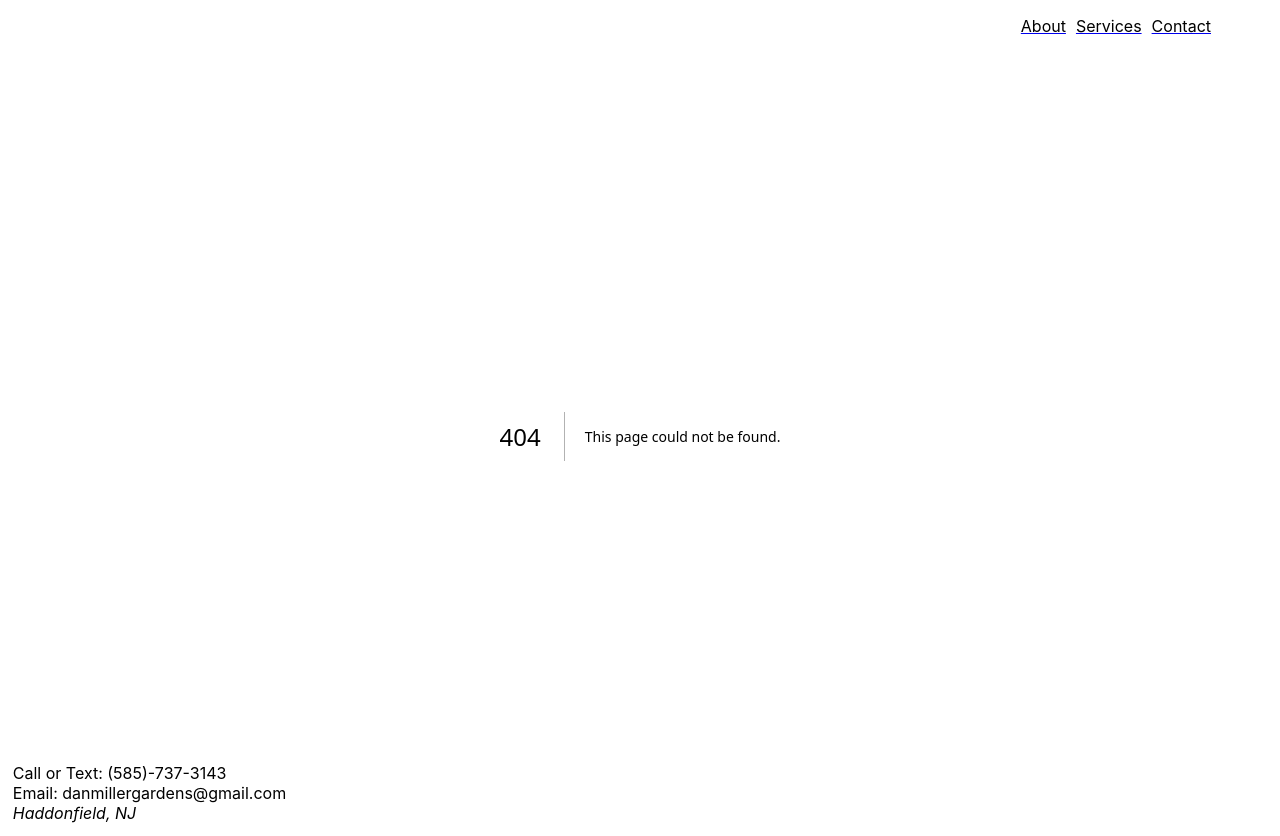
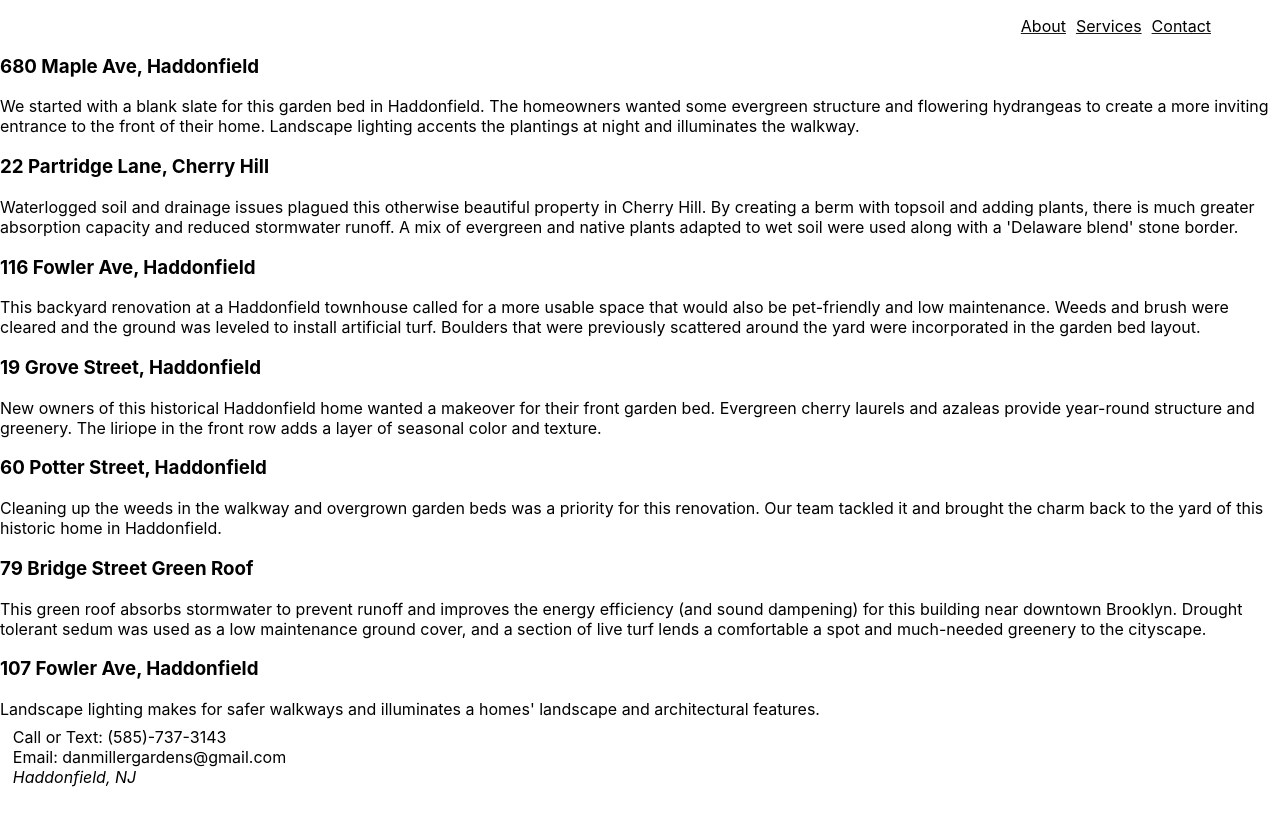
Before and after one commit to craig-mcgowan/dm-gardens-site, a Next.js app: page /projects in a window 1280 px wide. Before the commit this address had no page. After the commit the page ends 800 px from the top, so only its background shows below. Built offline with nearby package versions, Linux system fonts and the light colour scheme.

Commit message:
initial project page set up

```diff
--- /dev/null
+++ b/pages/projects.jsx
@@ -0,0 +1,14 @@
+import projects from "../public/projectData";
+export default function Projects(props) {
+
+  return (
+    <>
+      {projects.map(project => (
+        <div>
+          <h3>{project.address}</h3>
+          <p>{project.description}</p>
+        </div>
+      ))}
+    </>
+  );
+}
--- a/pages/services.jsx
+++ b/pages/services.jsx
@@ -1,6 +1,6 @@
 import Carousel from "../components/Carousel.jsx"
 
-export default function services() {
+export default function Services() {
 
 
   return (
--- /dev/null
+++ b/public/projectData.js
@@ -0,0 +1,40 @@
+const projects = [
+  {
+    address: "680 Maple Ave, Haddonfield",
+    description:
+      "We started with a blank slate for this garden bed in Haddonfield. The homeowners wanted some evergreen structure and flowering hydrangeas to create a more inviting entrance to the front of their home. Landscape lighting accents the plantings at night and illuminates the walkway.",
+  },
+  {
+    address: "22 Partridge Lane, Cherry Hill",
+    description:
+      "Waterlogged soil and drainage issues plagued this otherwise beautiful property in Cherry Hill. By creating a berm with topsoil and adding plants, there is much greater absorption capacity and reduced stormwater runoff. A mix of evergreen and native plants adapted to wet soil were used along with a 'Delaware blend' stone border.",
+  },
+  {
+    address: "116 Fowler Ave, Haddonfield",
+    description:
+      "This backyard renovation at a Haddonfield townhouse called for a more usable space that would also be pet-friendly and low maintenance. Weeds and brush were cleared and the ground was leveled to install artificial turf. Boulders that were previously scattered around the yard were incorporated in the garden bed layout. ",
+  },
+  {
+    address: "19 Grove Street, Haddonfield",
+    description:
+      "New owners of this historical Haddonfield home wanted a makeover for their front garden bed. Evergreen cherry laurels and azaleas provide year-round structure and greenery. The liriope in the front row adds a layer of seasonal color and texture. ",
+  },
+  {
+    address: "60 Potter Street, Haddonfield",
+    description:
+      "Cleaning up the weeds in the walkway and overgrown garden beds was a priority for this renovation. Our team tackled it and brought the charm back to the yard of this historic home in Haddonfield.",
+  },
+  {
+    address: "79 Bridge Street Green Roof",
+    description:
+      "This green roof absorbs stormwater to prevent runoff and improves the energy efficiency (and sound dampening) for this building near downtown Brooklyn. Drought tolerant sedum was used as a low maintenance ground cover, and a section of live turf lends a comfortable a spot and much-needed greenery to the cityscape.",
+  },
+  {
+    address: "107 Fowler Ave, Haddonfield ",
+    description:
+      "Landscape lighting makes for safer walkways and illuminates a homes' landscape and architectural features. ",
+  },
+];
+
+
+export default projects
```
